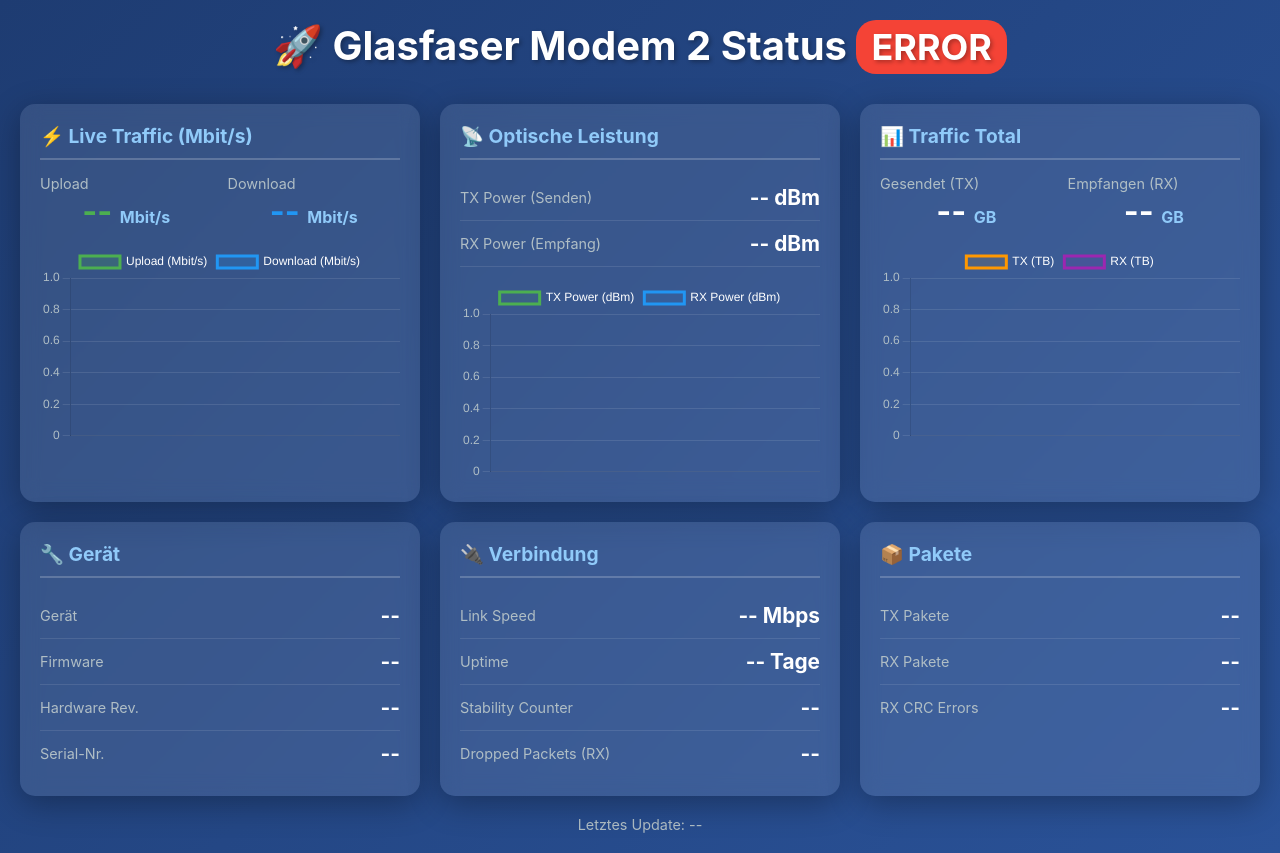
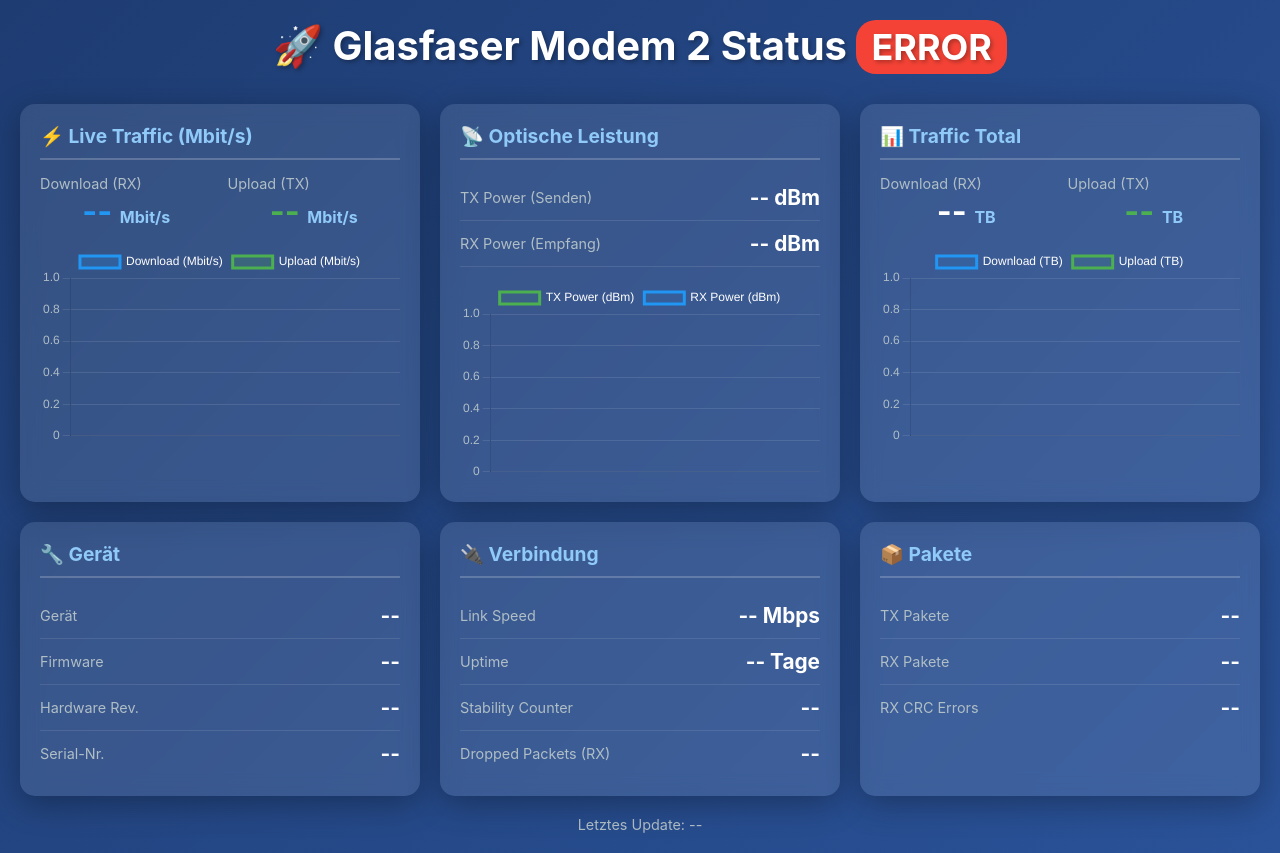
Before and after one commit to torty851/glasfaser-modem-dashboard, a website: page public/index.html in a window 1280 px wide. Drawn offline with nearby package versions, Linux system fonts and the light colour scheme; no server answers.

Commit message:
Fix: Swap TX/RX labels - Download first, Upload second
- Download (RX) now shows first in all displays
- Upload (TX) now shows second
- Charts corrected to match (Download blue, Upload green)

```diff
--- a/public/index.html
+++ b/public/index.html
@@ -118,12 +118,12 @@
                 <h2>⚡ Live Traffic (Mbit/s)</h2>
                 <div class="traffic-grid">
                     <div>
-                        <div class="metric-label">Upload</div>
-                        <div id="live-tx" class="big-number" style="color: #4caf50;">-- <span class="unit">Mbit/s</span></div>
+                        <div class="metric-label">Download (RX)</div>
+                        <div id="live-rx" class="big-number" style="color: #2196f3;">-- <span class="unit">Mbit/s</span></div>
                     </div>
                     <div>
-                        <div class="metric-label">Download</div>
-                        <div id="live-rx" class="big-number" style="color: #2196f3;">-- <span class="unit">Mbit/s</span></div>
+                        <div class="metric-label">Upload (TX)</div>
+                        <div id="live-tx" class="big-number" style="color: #4caf50;">-- <span class="unit">Mbit/s</span></div>
                     </div>
                 </div>
                 <div class="chart-container">
@@ -152,12 +152,12 @@
                 <h2>📊 Traffic Total</h2>
                 <div class="traffic-grid">
                     <div>
-                        <div class="metric-label">Gesendet (TX)</div>
-                        <div id="tx-traffic" class="big-number">-- <span class="unit">GB</span></div>
+                        <div class="metric-label">Download (RX)</div>
+                        <div id="rx-traffic" class="big-number">-- <span class="unit">TB</span></div>
                     </div>
                     <div>
-                        <div class="metric-label">Empfangen (RX)</div>
-                        <div id="rx-traffic" class="big-number">-- <span class="unit">GB</span></div>
+                        <div class="metric-label">Upload (TX)</div>
+                        <div id="tx-traffic" class="big-number" style="color: #4caf50;">-- <span class="unit">TB</span></div>
                     </div>
                 </div>
                 <div class="chart-container">
@@ -284,18 +284,18 @@
                     labels: [],
                     datasets: [
                         {
-                            label: 'TX (TB)',
+                            label: 'Download (TB)',
                             data: [],
-                            borderColor: '#ff9800',
-                            backgroundColor: 'rgba(255, 152, 0, 0.1)',
+                            borderColor: '#2196f3',
+                            backgroundColor: 'rgba(33, 150, 243, 0.1)',
                             tension: 0.4,
                             fill: true
                         },
                         {
-                            label: 'RX (TB)',
+                            label: 'Upload (TB)',
                             data: [],
-                            borderColor: '#9c27b0',
-                            backgroundColor: 'rgba(156, 39, 176, 0.1)',
+                            borderColor: '#4caf50',
+                            backgroundColor: 'rgba(76, 175, 80, 0.1)',
                             tension: 0.4,
                             fill: true
                         }
@@ -320,19 +320,19 @@
                     labels: [],
                     datasets: [
                         {
-                            label: 'Upload (Mbit/s)',
+                            label: 'Download (Mbit/s)',
                             data: [],
-                            borderColor: '#4caf50',
-                            backgroundColor: 'rgba(76, 175, 80, 0.2)',
+                            borderColor: '#2196f3',
+                            backgroundColor: 'rgba(33, 150, 243, 0.2)',
                             tension: 0.3,
                             fill: true,
                             pointRadius: 0
                         },
                         {
-                            label: 'Download (Mbit/s)',
+                            label: 'Upload (Mbit/s)',
                             data: [],
-                            borderColor: '#2196f3',
-                            backgroundColor: 'rgba(33, 150, 243, 0.2)',
+                            borderColor: '#4caf50',
+                            backgroundColor: 'rgba(76, 175, 80, 0.2)',
                             tension: 0.3,
                             fill: true,
                             pointRadius: 0
@@ -434,8 +434,8 @@
                         // Update live chart
                         const timeLabel = new Date().toLocaleTimeString('de-DE');
                         liveTrafficChart.data.labels.push(timeLabel);
-                        liveTrafficChart.data.datasets[0].data.push(txMbit.toFixed(1));
-                        liveTrafficChart.data.datasets[1].data.push(rxMbit.toFixed(1));
+                        liveTrafficChart.data.datasets[0].data.push(rxMbit.toFixed(1)); // Download first
+                        liveTrafficChart.data.datasets[1].data.push(txMbit.toFixed(1)); // Upload second
 
                         if (liveTrafficChart.data.labels.length > LIVE_HISTORY) {
                             liveTrafficChart.data.labels.shift();
@@ -485,11 +485,11 @@
                 // Update traffic total chart (every 5th update)
                 if (trafficChart.data.labels.length === 0 || trafficChart.data.labels.length % 5 === 0) {
                     const timeLabel = new Date().toLocaleTimeString('de-DE');
-                    const txGB = txBytes / (1024 * 1024 * 1024 * 1024); // TB
-                    const rxGB = rxBytes / (1024 * 1024 * 1024 * 1024); // TB
+                    const rxTB = rxBytes / (1024 * 1024 * 1024 * 1024); // TB (Download)
+                    const txTB = txBytes / (1024 * 1024 * 1024 * 1024); // TB (Upload)
                     trafficChart.data.labels.push(timeLabel);
-                    trafficChart.data.datasets[0].data.push(txGB.toFixed(3));
-                    trafficChart.data.datasets[1].data.push(rxGB.toFixed(3));
+                    trafficChart.data.datasets[0].data.push(rxTB.toFixed(3)); // Download first
+                    trafficChart.data.datasets[1].data.push(txTB.toFixed(3)); // Upload second
 
                     if (trafficChart.data.labels.length > LIVE_HISTORY) {
                         trafficChart.data.labels.shift();
```
